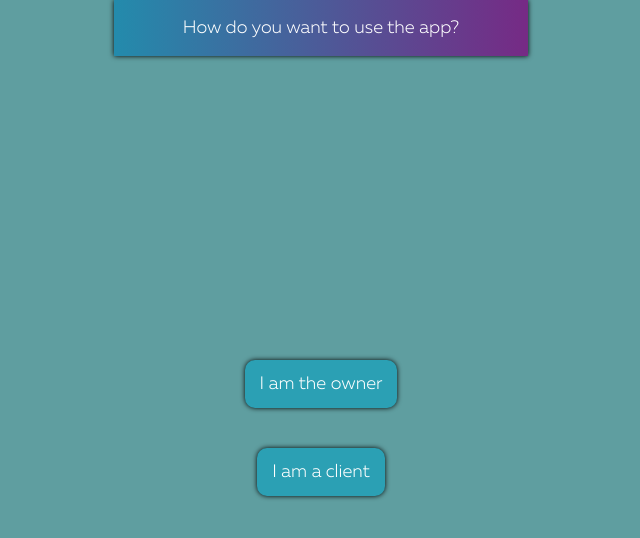
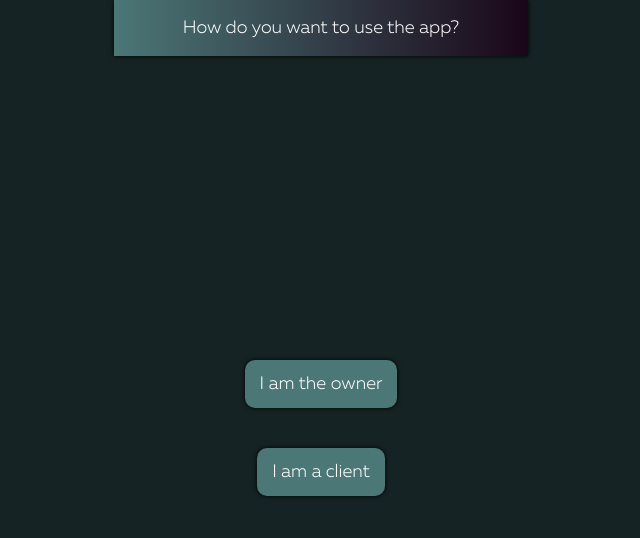
Before and after one commit to denisGolicin/ItDiLabHookahApp, a plain HTML site: page index.html in a window 1280 px wide. Shown: the whole page, without its empty margins (319-959 px from the left). Drawn offline with Linux system fonts and the light colour scheme.

Commit message:
Add files via upload

```diff
--- a/css/main.css
+++ b/css/main.css
@@ -24,7 +24,7 @@ body, html{
     font-size: 18px;
     color: #fff;
 
-    background-color: cadetblue;
+    background-color: rgb(22, 35, 36);
 }
 
 .phone-wrapper{
@@ -45,7 +45,7 @@ header{
 
     border: var(--border-debug) solid red;
     box-shadow: 0 0 5px black;
-    background: linear-gradient(270deg, rgba(0,0,0,1) 0%, rgba(0,0,0,1) 0%, rgba(118,42,133,1) 0%, rgba(35,139,172,1) 100%);
+    background: linear-gradient(270deg, rgba(0,0,0,1) 0%, rgba(0,0,0,1) 0%, rgb(26, 6, 25) 0%, rgb(75, 119, 119) 100%);
 }
 
 
@@ -74,7 +74,7 @@ main{
     position: relative;
 
     border-radius: 10px;
-    background-color: rgb(43, 160, 180);
+    background-color: rgb(75, 119, 119);
     box-shadow: 0 0 5px black;
 }
 
--- a/index.html
+++ b/index.html
@@ -26,7 +26,7 @@
 			padding: 15px;
 
 			border-radius: 10px;
-			background-color: rgb(43, 160, 180);
+			background-color: rgb(75, 119, 119);
 			box-shadow: 0 0 5px black;
 		}
 	</style>
```
Also changed, not shown: pages/hookah.html (+1 -1 lines).
